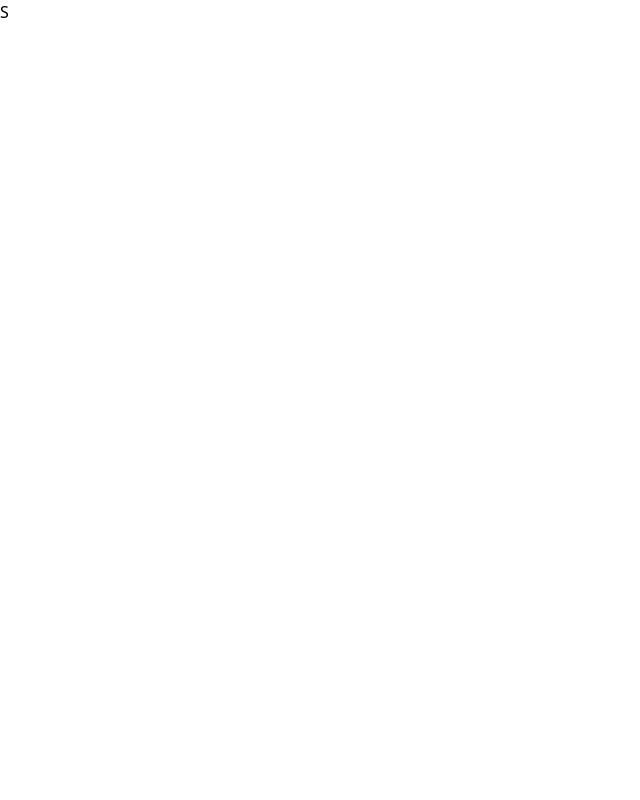
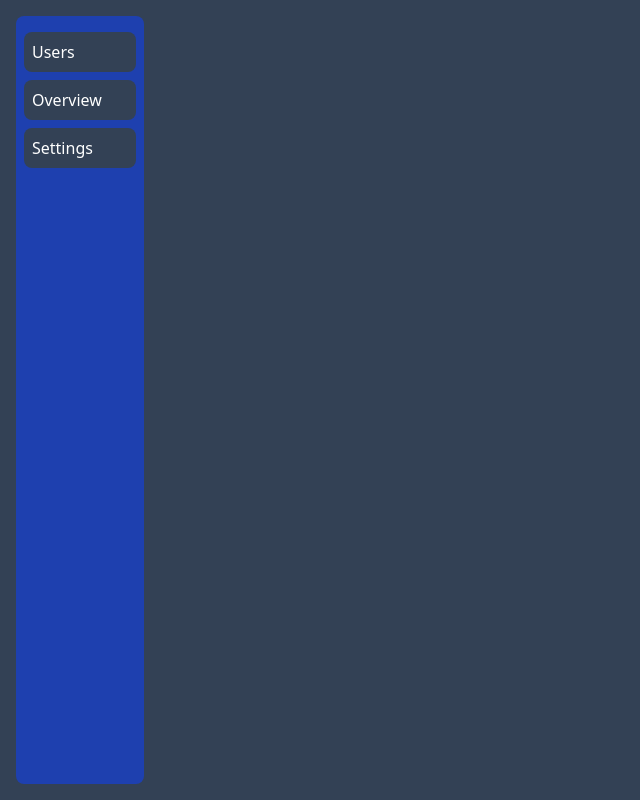
Before and after one commit to PetroShevchyshen/big-company, a React (Vite) app: page / in a window 1280 px wide. Shown: the whole page, without its empty margins (0-640 px from the left). Built offline with nearby package versions, Linux system fonts and the light colour scheme.

Commit message:
created fish of pages, components

```diff
--- a/src/App.tsx
+++ b/src/App.tsx
@@ -1,3 +1,19 @@
-export const App = () => {
-  return <section className="h-screen w-screen">S</section>;
-};
+import { Route, Routes } from "react-router";
+import { ROUTES } from "./constants/routes";
+import { Overview, Settings, Users, Layout } from "./pages";
+
+function App() {
+  return (
+    <section className="h-screen w-screen bg-slate-700">
+      <Routes>
+        <Route path={ROUTES.HOME} element={<Layout />}>
+          <Route path={ROUTES.USERS} element={<Users />} />
+          <Route path={ROUTES.OVERVIEW} element={<Overview />} />
+          <Route path={ROUTES.SETTINGS} element={<Settings />} />
+        </Route>
+      </Routes>
+    </section>
+  );
+}
+
+export default App;
--- /dev/null
+++ b/src/components/Navigation/index.tsx
@@ -0,0 +1,23 @@
+import { useNavigate } from "react-router";
+import { links } from "../../constants/routes";
+import { NavigationLink } from "../NavigationLink";
+
+export const Navigation = () => {
+  const navigation = useNavigate();
+
+  const navigationTo = (link: string) => {
+    navigation(link);
+  };
+  return (
+    <div className="flex flex-col gap-2 items-center">
+      {links.map((link) => (
+        <NavigationLink
+          key={link.link}
+          clickHandler={() => navigationTo(link.link)}
+        >
+          {link.label}
+        </NavigationLink>
+      ))}
+    </div>
+  );
+};
--- /dev/null
+++ b/src/components/NavigationLink/index.tsx
@@ -0,0 +1,17 @@
+import type { FC, ReactNode } from "react";
+
+interface ButtonProp {
+  children: ReactNode;
+  clickHandler: () => void;
+}
+
+export const NavigationLink: FC<ButtonProp> = ({ children, clickHandler }) => {
+  return (
+    <div
+      className="bg-slate-700 w-full p-2 rounded-lg cursor-pointer text-white active:bg-slate-600"
+      onClick={clickHandler}
+    >
+      {children}
+    </div>
+  );
+};
--- /dev/null
+++ b/src/components/Sidebar/index.tsx
@@ -0,0 +1,9 @@
+import { Navigation } from "../Navigation";
+
+export const Sidebar = () => {
+  return (
+    <div className="w-32 h-full bg-blue-800 px-2 pt-4 rounded-lg">
+      <Navigation />
+    </div>
+  );
+};
--- /dev/null
+++ b/src/components/index.ts
@@ -0,0 +1,3 @@
+export * from "./NavigationLink";
+export * from "./Navigation";
+export * from "./Sidebar";
--- /dev/null
+++ b/src/constants/routes.ts
@@ -0,0 +1,12 @@
+export const ROUTES = {
+  HOME: "/",
+  USERS: "/users",
+  OVERVIEW: "/overview",
+  SETTINGS: "/settings",
+};
+
+export const links: { link: string; label: string }[] = [
+  { link: ROUTES.USERS, label: "Users" },
+  { link: ROUTES.OVERVIEW, label: "Overview" },
+  { link: ROUTES.SETTINGS, label: "Settings" },
+];
--- a/src/main.tsx
+++ b/src/main.tsx
@@ -1,10 +1,13 @@
 import { StrictMode } from "react";
 import { createRoot } from "react-dom/client";
-import { App } from "./App.tsx";
+import App from "./App.tsx";
 import "./index.css";
+import { BrowserRouter } from "react-router";
 
 createRoot(document.getElementById("root")!).render(
   <StrictMode>
-    <App />
+    <BrowserRouter>
+      <App />
+    </BrowserRouter>
   </StrictMode>
 );
--- /dev/null
+++ b/src/pages/Layout/index.tsx
@@ -0,0 +1,13 @@
+import { Outlet } from "react-router";
+import { Sidebar } from "../../components";
+
+export const Layout = () => {
+  return (
+    <section className="w-full h-full flex p-4">
+      <Sidebar />
+      <div className="px-2">
+        <Outlet />
+      </div>
+    </section>
+  );
+};
--- /dev/null
+++ b/src/pages/Overview/index.tsx
@@ -0,0 +1,5 @@
+import { type FC } from "react";
+
+export const Overview: FC = () => {
+  return <div>Overview</div>;
+};
--- /dev/null
+++ b/src/pages/Settings/index.tsx
@@ -0,0 +1,5 @@
+import { type FC } from "react";
+
+export const Settings: FC = () => {
+  return <div>Settings</div>;
+};
--- /dev/null
+++ b/src/pages/Users/index.tsx
@@ -0,0 +1,5 @@
+import { type FC } from "react";
+
+export const Users: FC = () => {
+  return <div className="">Users</div>;
+};
--- /dev/null
+++ b/src/pages/index.ts
@@ -0,0 +1,4 @@
+export * from "./Layout";
+export * from "./Users";
+export * from "./Settings";
+export * from "./Overview";
```
